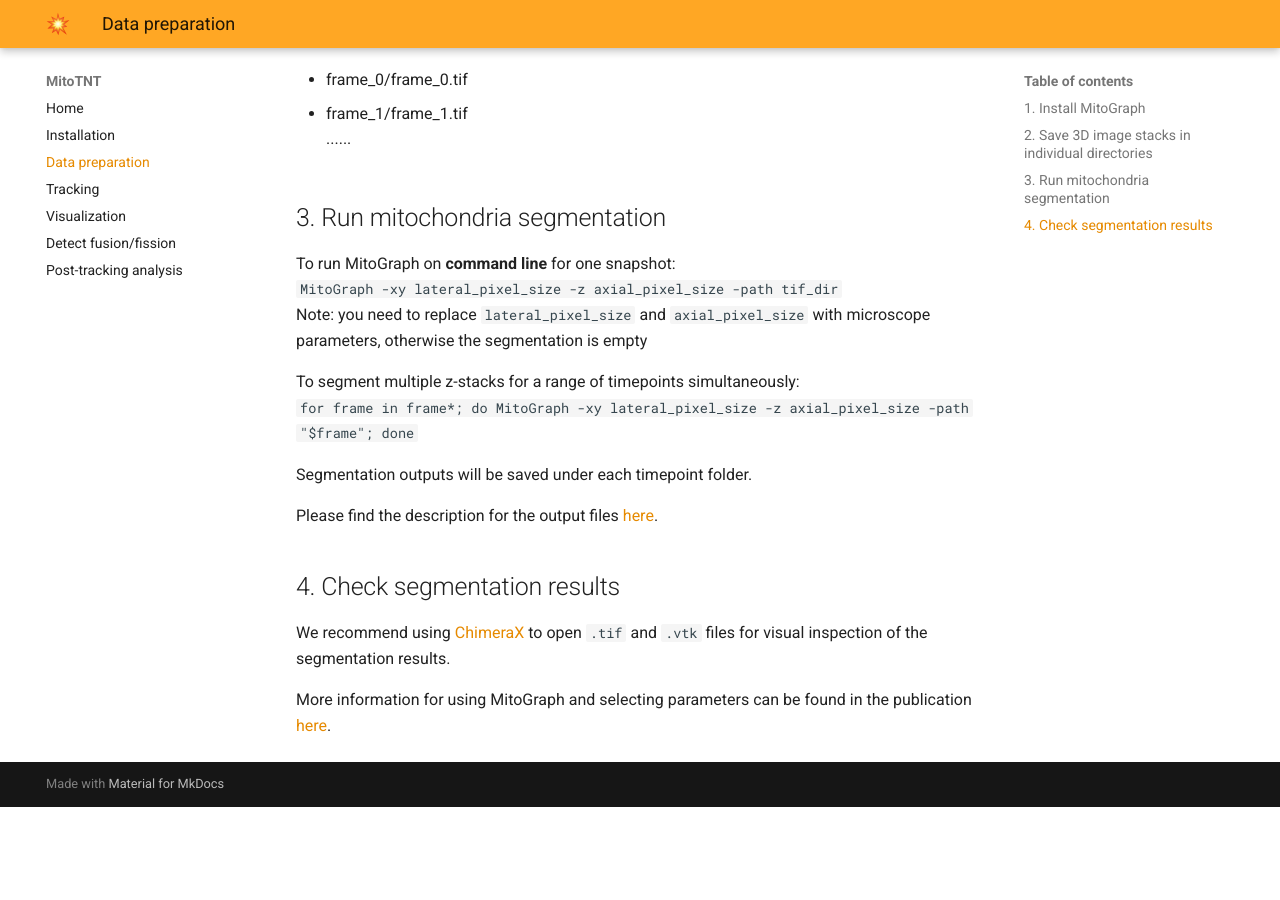
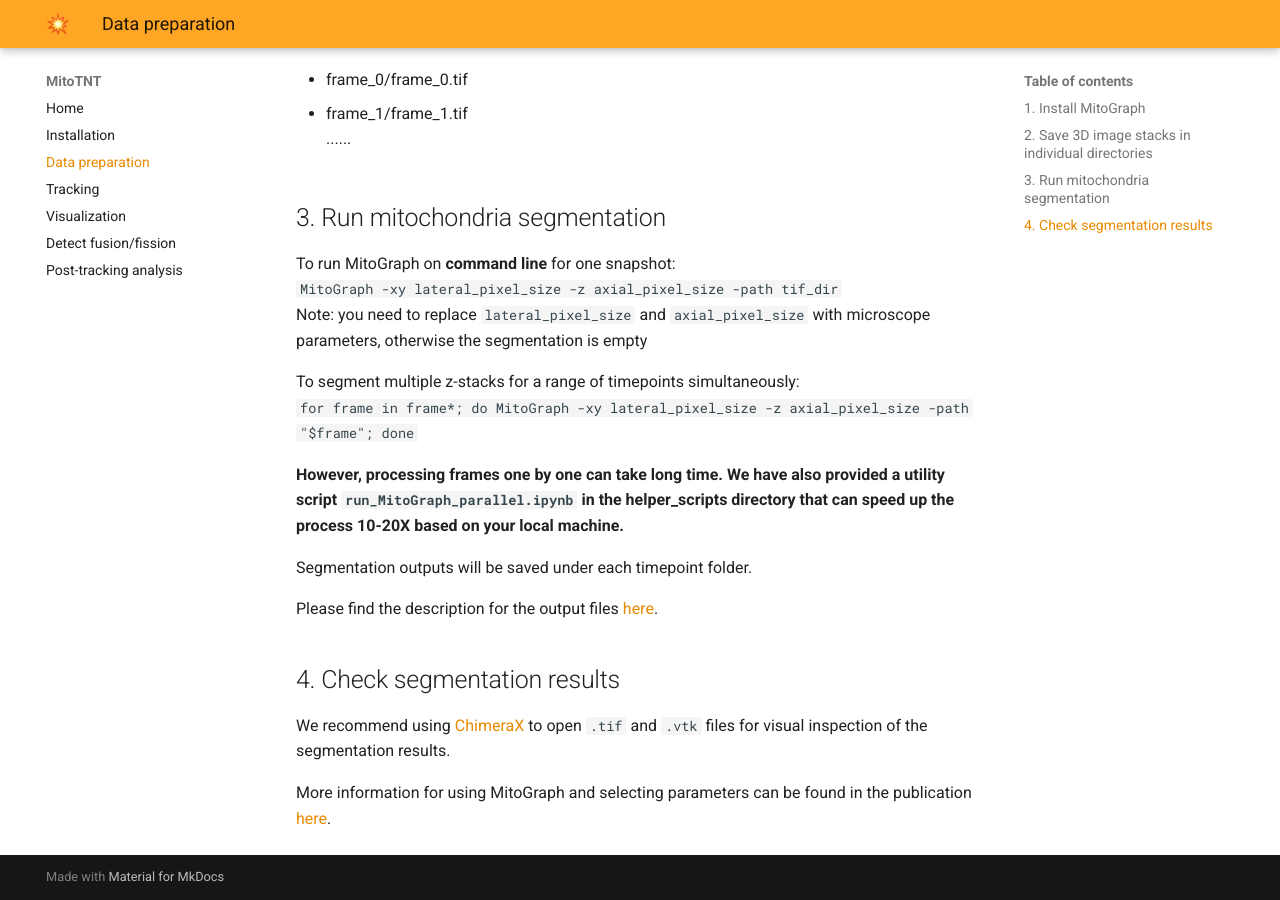
Before and after one commit to pylattice/MitoTNT, an MkDocs documentation site: the page built from docs/2_data_preparation.md, in a window 1280 px wide and 900 px high, scrolled down 565 px. Built offline with MkDocs 1.6.1 and Material for MkDocs 9.7.7, drawn with Linux system fonts in a browser that asks for light colours; before the commit the page ends 1372 px from its top, so only the background shows below that.

Commit message:
Update 2_data_preparation.md

```diff
--- a/docs/2_data_preparation.md
+++ b/docs/2_data_preparation.md
@@ -25,6 +25,8 @@ Note: you need to replace `lateral_pixel_size` and `axial_pixel_size` with micro
 To segment multiple z-stacks for a range of timepoints simultaneously:
 `for frame in frame*; do MitoGraph -xy lateral_pixel_size -z axial_pixel_size -path "$frame"; done`
 
+**However, processing frames one by one can take long time. We have also provided a utility script `run_MitoGraph_parallel.ipynb` in the helper_scripts directory that can speed up the process 10-20X based on your local machine.**
+
 Segmentation outputs will be saved under each timepoint folder.
 
 Please find the description for the output files [here](https://github.com/vianamp/MitoGraph/#mitograph-outputs).
```
